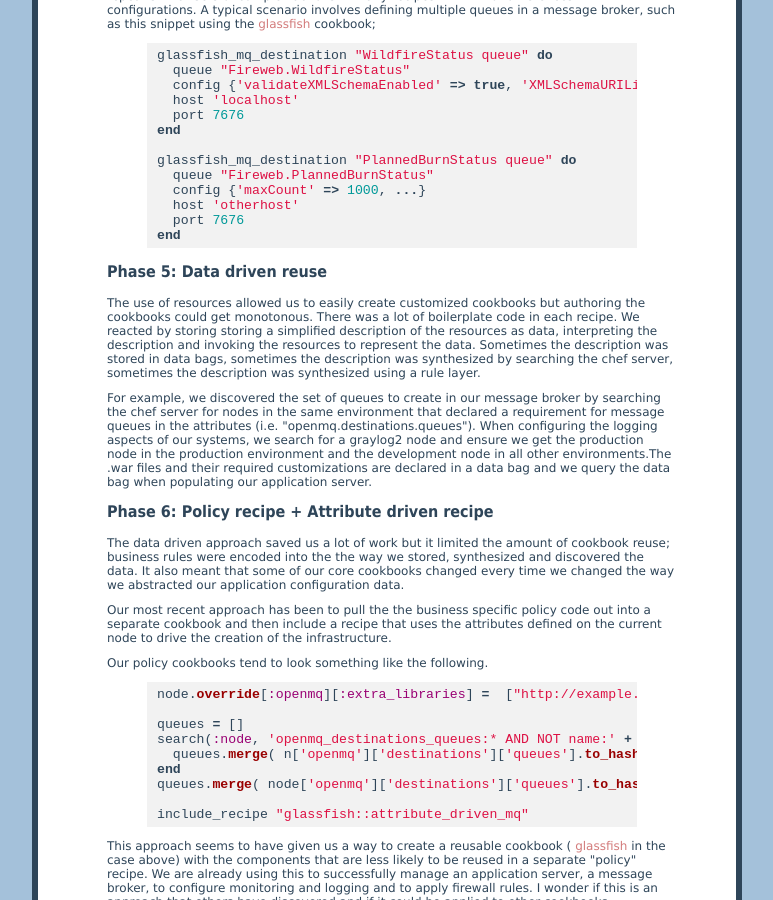
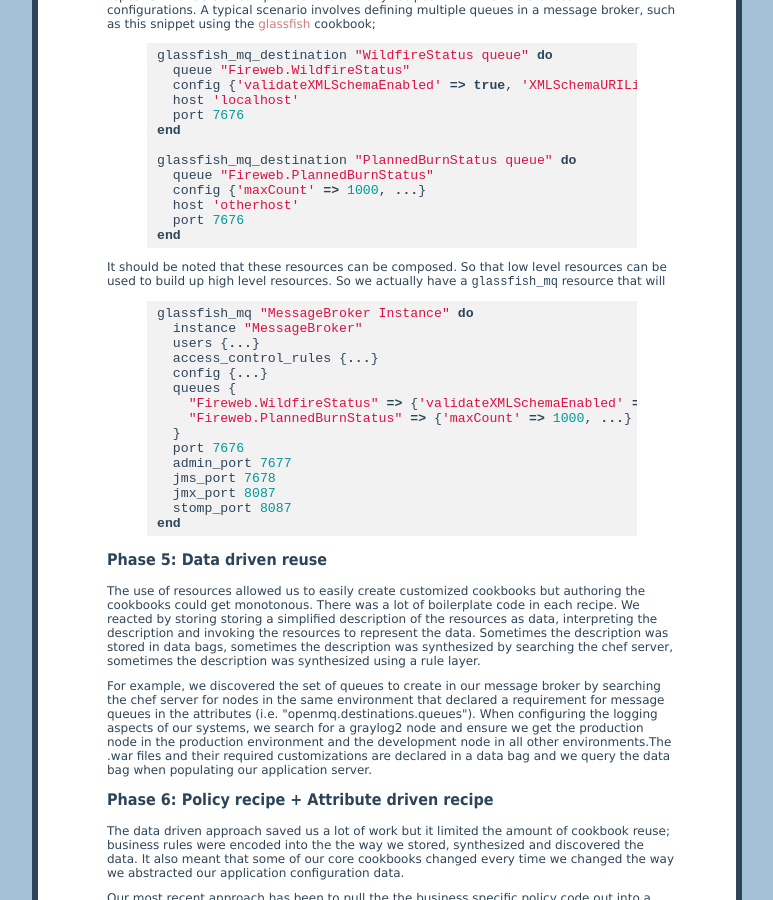
Before and after one commit to realityforge/blog, a Jekyll site: the page built from code/_posts/2012-05-12-evolving-towards-cookbook-reusability-in-chef.html, in a window 1280 px wide and 900 px high, scrolled down 1318 px. Shown: the whole window, without its empty margins (113-886 px from the left). Built offline with Jekyll 4.4.1, drawn with Linux system fonts in a browser that asks for light colours; Markdown is read by kramdown in place of the engine named in the settings.

Commit message:
Expand the section on aggreate resource driven recipes

```diff
--- a/code/_posts/2012-05-12-evolving-towards-cookbook-reusability-in-chef.html
+++ b/code/_posts/2012-05-12-evolving-towards-cookbook-reusability-in-chef.html
@@ -90,8 +90,8 @@
   Resources (via LWRPs) were the next abstraction that we introduced. This made it easy to repeat similar sets of
   complex actions in many recipes with minor differences in configurations. A typical scenario involves defining
   multiple queues in a message broker, such as this snippet using the
-    <a href="http://github.com/realityforge-cookbooks/glassfish">glassfish</a> cookbook;
-  </p>
+  <a href="http://github.com/realityforge-cookbooks/glassfish">glassfish</a> cookbook;
+</p>
 
 {% highlight ruby %}
 glassfish_mq_destination "WildfireStatus queue" do
@@ -108,6 +108,30 @@
   port 7676
 end
 {% endhighlight %}
+
+<p>
+  It should be noted that these resources can be composed. So that low level resources can be used to build up high
+  level resources. So we actually have a <tt>glassfish_mq</tt> resource that will
+</p>
+
+{% highlight ruby %}
+glassfish_mq "MessageBroker Instance" do
+  instance "MessageBroker"
+  users {...}
+  access_control_rules {...}
+  config {...}
+  queues {
+    "Fireweb.WildfireStatus" => {'validateXMLSchemaEnabled' => true, 'XMLSchemaURIList' => 'http://...'},
+    "Fireweb.PlannedBurnStatus" => {'maxCount' => 1000, ...}
+  }
+  port 7676
+  admin_port 7677
+  jms_port 7678
+  jmx_port 8087
+  stomp_port 8087
+end
+{% endhighlight %}
+
 
 <h2>Phase 5: Data driven reuse</h2>
 
```
